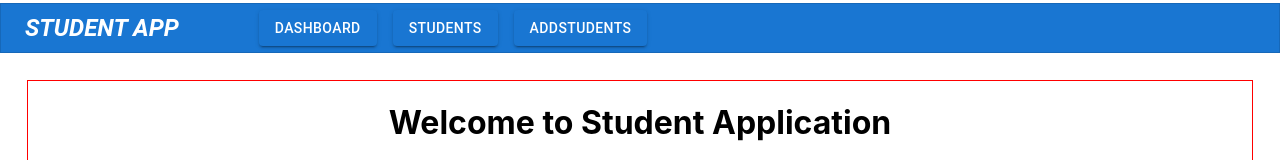
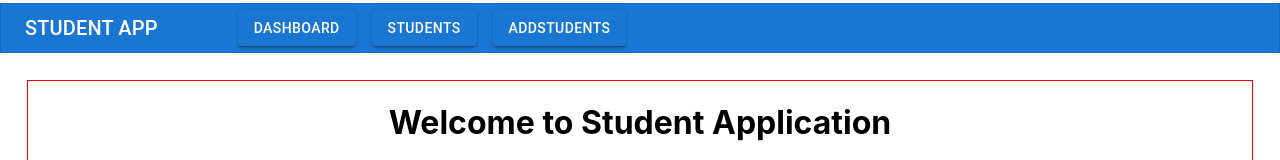
Before and after one commit to Dineshds05/StudentApp, a React (Create React App) app: page / in a window 1280 px wide. Shown: the top 160 px of the page. Built offline with nearby package versions, Linux system fonts and the light colour scheme; no server answers.

Commit message:
first commit

```diff
--- a/src/App.css
+++ b/src/App.css
@@ -2,20 +2,11 @@
     padding-top: 0.2rem;
 }
 .image{
-  height: 80vh;
+  height: 60vh;
   width: 80vw;
 }
 .App {
   text-align: center;
-}
-nav{
-  display: flex;
-  justify-content: space-between;
-  padding: 12px;
-}
-nav>div>b>i{
-  text-shadow: 0 0 3px #45d669, 0 0 5px #c3c532;
-  font-size: 150%;
 }
 .main-container{
   margin: 27px;
--- a/src/Base/Base.js
+++ b/src/Base/Base.js
@@ -4,13 +4,12 @@ import { useNavigate } from "react-router-dom";
 function Base({Title, Description, children}) {
  const navigate = useNavigate()
     return (
-
         <div className="container">
         <header>
         <AppBar variant="outlined" position="static">
   <Toolbar variant="dense">
-    <Typography variant="h5" edge="start" color="inherit" aria-label="menu" sx={{ mr: 10 }}>
-    <div><b><i>STUDENT APP</i></b></div>
+    <Typography variant="h6" edge="start" color="inherit" aria-label="menu" sx={{ mr: 10 }}>
+    STUDENT APP
     </Typography>
     <Stack direction="row" spacing={2}>
     <Button variant="contained" onClick={()=>navigate("/")}>
```
